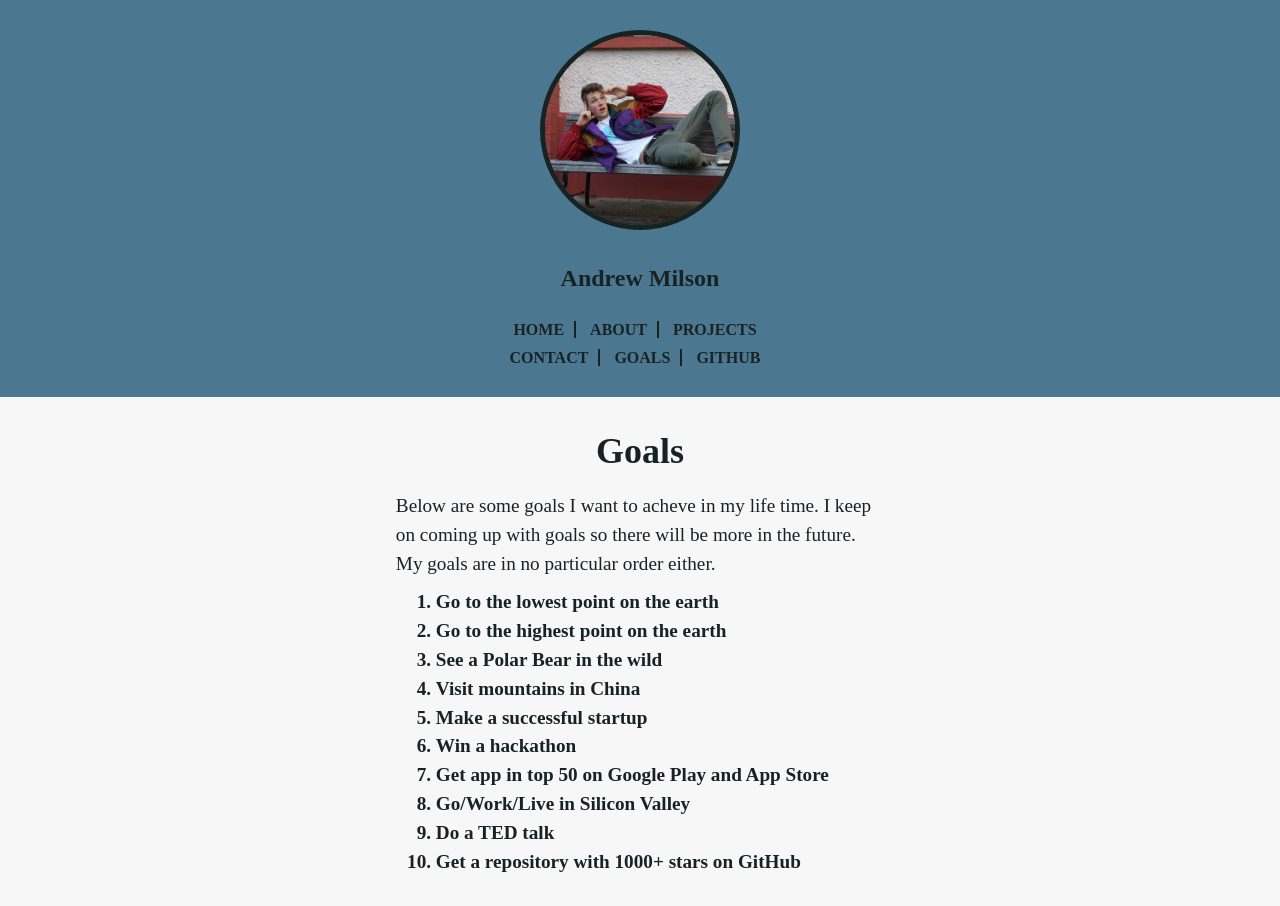
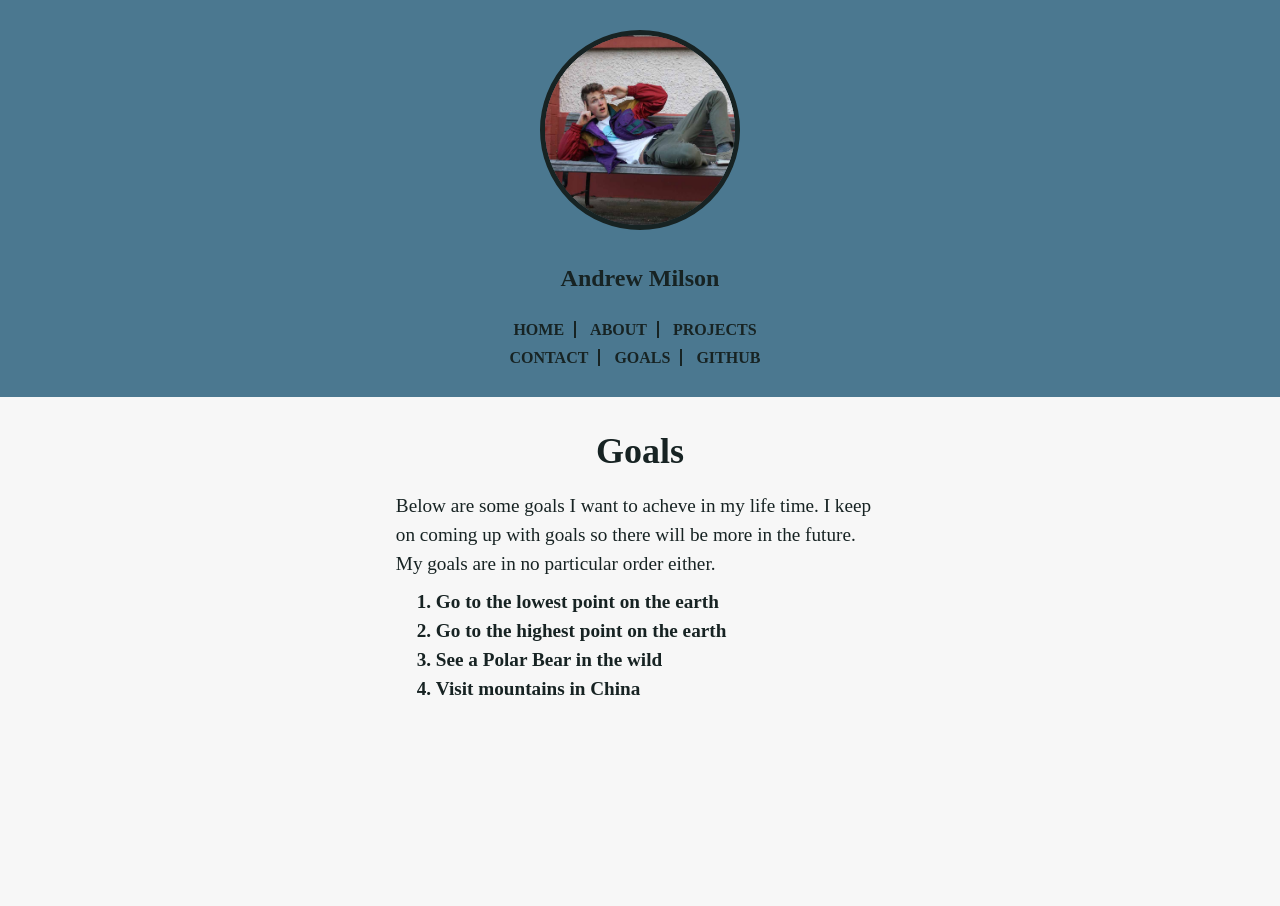
Before and after one commit to andrewmilson/andrewmilson.github.io, a Jekyll site: the page built from goals.html, in a window 1280 px wide. Built offline with Jekyll 4.4.1, drawn with Linux system fonts in a browser that asks for light colours; some web fonts are replaced; Markdown is read by kramdown in place of the engine named in the settings.

Commit message:
Update goals.html

```diff
--- a/goals.html
+++ b/goals.html
@@ -13,10 +13,4 @@ permalink: /goals/
   <li>Go to the highest point on the earth</li>
   <li>See a Polar Bear in the wild</li>
   <li>Visit mountains in China</li>
-  <li>Make a successful startup</li>
-  <li>Win a hackathon</li>
-  <li>Get app in top 50 on Google Play and App Store</li>
-  <li>Go/Work/Live in Silicon Valley</li>
-  <li>Do a TED talk</li>
-  <li>Get a repository with 1000+ stars on GitHub</li>
 </ol>
```
